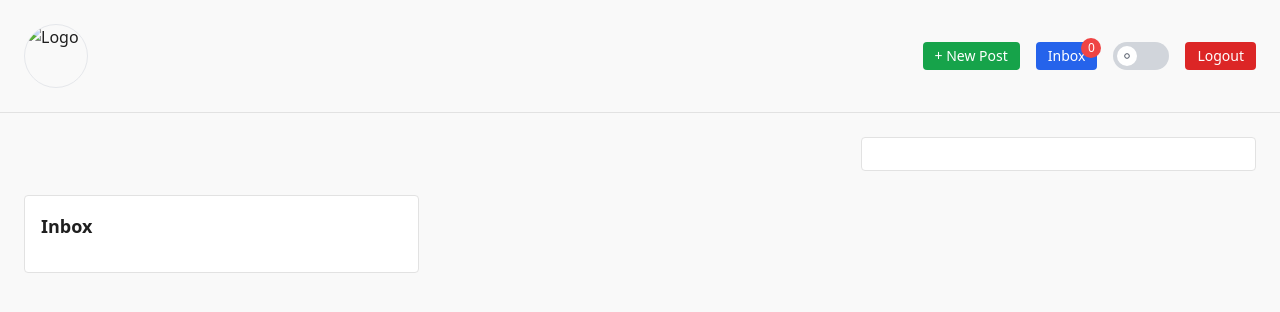
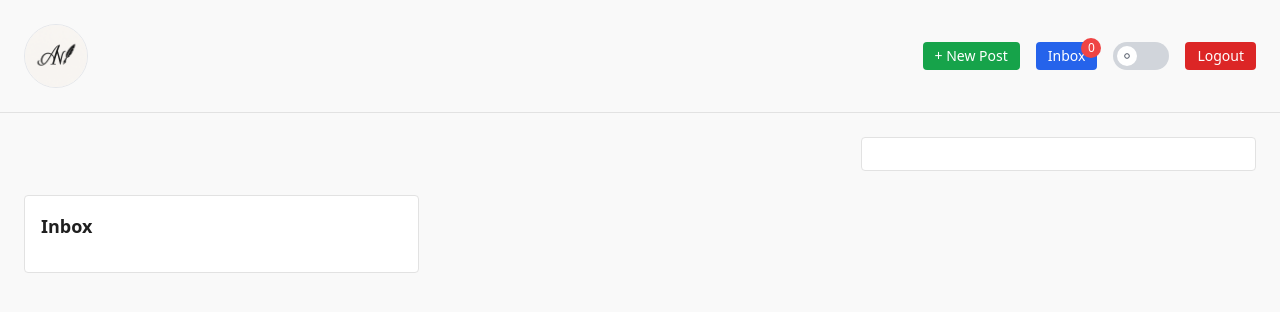
Before and after one commit to aditinarolkar29/Aditi-Narolkar-Writes, a plain HTML site: page dashboard.html in a window 1280 px wide. Drawn offline with nearby package versions, Linux system fonts and the light colour scheme; the site is published under a folder, as on GitHub Pages, so addresses that start at the root find nothing; no server answers.

Commit message:
Update dashboard.html

```diff
--- a/dashboard.html
+++ b/dashboard.html
@@ -37,7 +37,7 @@
 
   <header class="sticky top-0 bg-lightBase dark:bg-backgroundDark p-6 border-b border-lightBorder dark:border-borderMuted flex justify-between items-center z-10">
     <a href="index.html" class="flex items-center">
-      <img src="/assets/logo.png" alt="Logo" class="h-16 w-16 rounded-full object-contain border dark:border-borderMuted" />
+      <img src="assets/logo.png" alt="Logo" class="h-16 w-16 rounded-full object-contain border dark:border-borderMuted" />
     </a>
     <div class="flex gap-4 items-center">
       <a href="editor.html" class="text-sm px-3 py-1 bg-green-600 text-white rounded">+ New Post</a>
```
